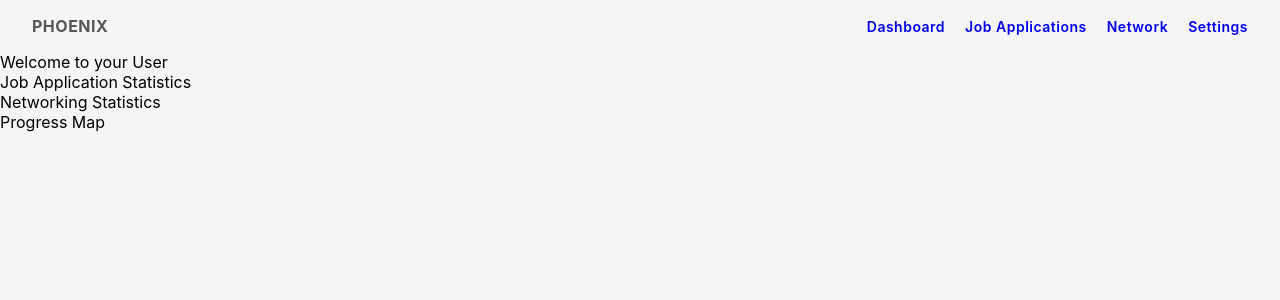
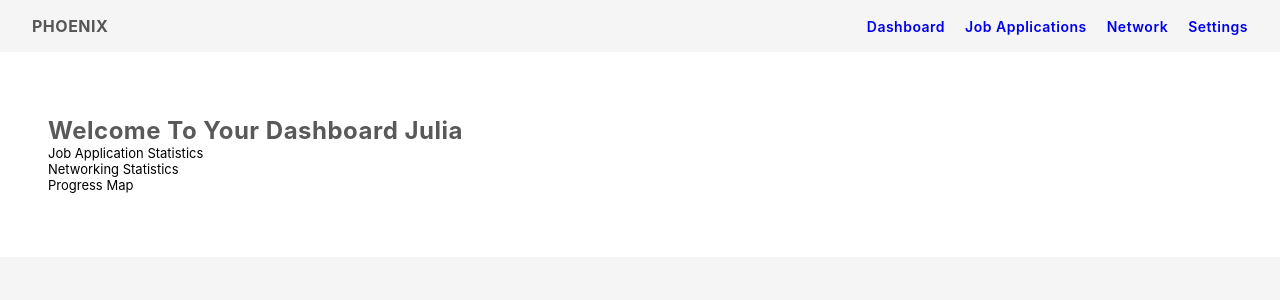
Before and after one commit to JuliaGrandury/phoenix-app-pern, a React (Create React App) app in the folder frontend/client/: page / in a window 1280 px wide. Shown: the top 300 px of the page. Built offline with nearby package versions, Linux system fonts and the light colour scheme.

Commit message:
Normalizing styling across app pages

```diff
--- a/frontend/client/src/App.js
+++ b/frontend/client/src/App.js
@@ -4,6 +4,7 @@ import './App.css'
 import Dashboard from './components/Dashboard/Dashboard'
 import JobBoard from './components/JobBoard/JobBoard'
 import NetworkGraph from './components/NetworkGraph/NetworkGraph'
+import Settings from './components/Settings/Settings'
 import SideBar from './components/SideBar'
 
 function App() {
@@ -16,6 +17,7 @@ function App() {
             <Route path='/' exact element={<Dashboard />} />
             <Route path='/jobboard' element={<JobBoard />} />
             <Route path='/networkgraph' element={<NetworkGraph />} />
+            <Route path='/settings' element={<Settings />} />
           </Routes>
         </div>
       </Router >
--- a/frontend/client/src/components/Dashboard/Dashboard.jsx
+++ b/frontend/client/src/components/Dashboard/Dashboard.jsx
@@ -1,12 +1,13 @@
+import styles from './Dashboard.module.css'
 
 const Dashboard = () => {
   return (
-    <>
-      <div>Welcome to your User</div>
+    <div className={styles.PageContainer}>
+      <h1>Welcome to your dashboard Julia</h1>
       <div className="top-left">Job Application Statistics</div>
       <div className="top-right">Networking Statistics</div>
       <div className="bottom">Progress Map</div>
-    </>
+    </div>
   )
 }
 
--- /dev/null
+++ b/frontend/client/src/components/Dashboard/Dashboard.module.css
@@ -0,0 +1,13 @@
+.PageContainer {
+    width: 100%;
+    padding: 4rem 3rem;
+    font-size: 13px;
+    background-color: white;
+}
+
+h1 {
+    font-size: 24px;
+    font-weight: 700;
+    letter-spacing: 0.5px;
+    color: #000000A6;
+}
--- a/frontend/client/src/components/NetworkGraph/NetworkGraph.jsx
+++ b/frontend/client/src/components/NetworkGraph/NetworkGraph.jsx
@@ -1,3 +1,5 @@
+import styles from './NetworkGraph.module.css'
+
 class Graph {
   constructor (vertices) {
     this.vertices = vertices;
@@ -32,9 +34,10 @@ class Graph {
 
 const NetworkGraph = () => {
 
-
   return (
-    <div>NetworkGraph</div>
+    <div className={styles.PageContainer}>
+      <h1>Your Network Graph</h1>
+    </div>
   )
 }
 
--- /dev/null
+++ b/frontend/client/src/components/NetworkGraph/NetworkGraph.module.css
@@ -0,0 +1,13 @@
+.PageContainer {
+    width: 100%;
+    padding: 4rem 3rem;
+    font-size: 13px;
+    background-color: white;
+}
+
+h1 {
+    font-size: 24px;
+    font-weight: 700;
+    letter-spacing: 0.5px;
+    color: #000000A6;
+}
--- /dev/null
+++ b/frontend/client/src/components/Settings/Settings.jsx
@@ -0,0 +1,12 @@
+import React from 'react'
+import styles from './Settings.module.css'
+
+const Settings = () => {
+    return (
+        <div className={styles.PageContainer}>
+            <h1>Your Account Settings</h1>
+        </div>
+    )
+}
+
+export default Settings
--- /dev/null
+++ b/frontend/client/src/components/Settings/Settings.module.css
@@ -0,0 +1,13 @@
+.PageContainer {
+    width: 100%;
+    padding: 4rem 3rem;
+    font-size: 13px;
+    background-color: white;
+}
+
+h1 {
+    font-size: 24px;
+    font-weight: 700;
+    letter-spacing: 0.5px;
+    color: #000000A6;
+}
```
